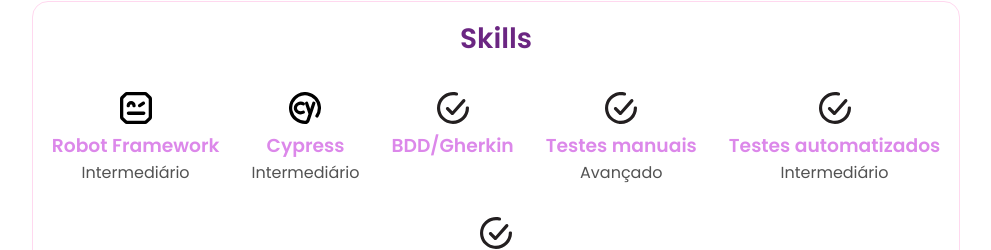
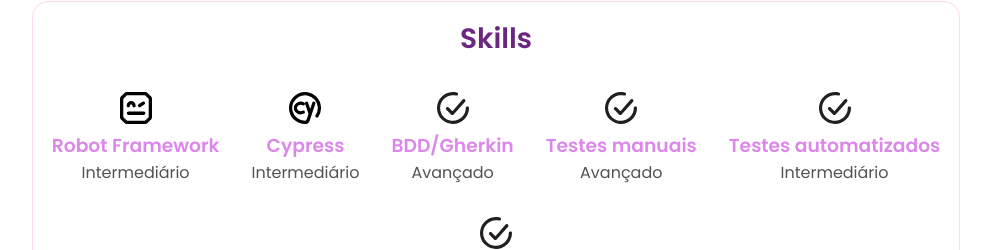
Before and after one commit to gabrielaanselmo/portfolio, a plain HTML site: page index.html in a window 1280 px wide. Shown: the part 1840-2090 px from the top of the page, without its empty margins (144-1135 px from the left). Drawn offline with Linux system fonts and the light colour scheme.

Commit message:
Ajustando texto

```diff
--- a/index.html
+++ b/index.html
@@ -133,6 +133,7 @@
                 />
                 <div>
                   <h3>BDD/Gherkin</h3>
+                  <p>Avançado</p>
                 </div>
               </article>
               <article>
```
